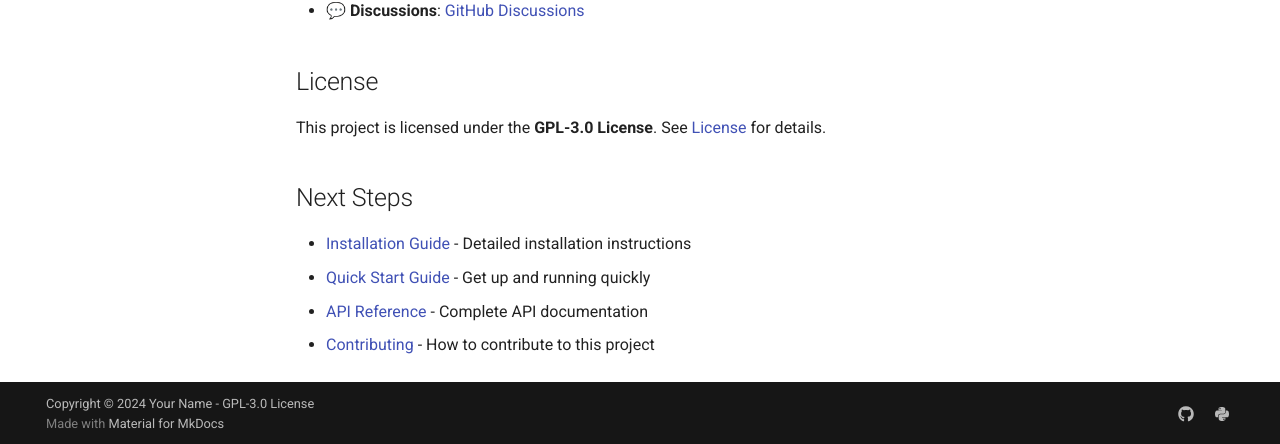
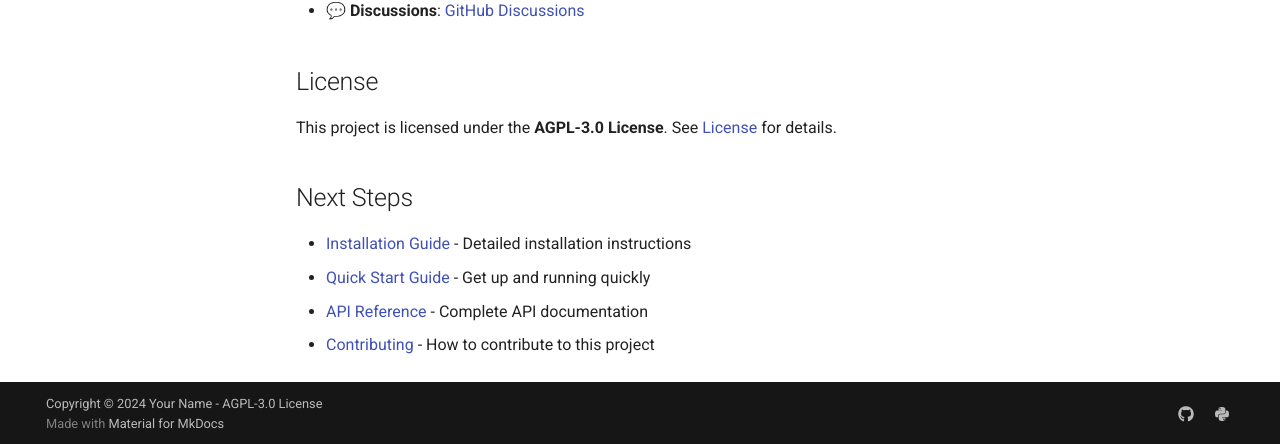
Before and after one commit to WiktorHawrylik/pyha-template, an MkDocs documentation site: the page built from docs/index.md, in a window 1280 px wide and 900 px high, scrolled down 1932 px. Shown: the part 453-897 px from the top of the window. Built offline with MkDocs 1.6.1 and Material for MkDocs 9.7.7, drawn with Linux system fonts in a browser that asks for light colours; comment, search, counter and statistics services are not loaded.

Commit message:
fix: update all remaining GPL-3.0 references to AGPL-3.0
- Fix all documentation files (CONTRIBUTING.md, mkdocs.yml, docs/)
- Update license header templates in AI instruction files
- Update data directory documentation
- Ensure complete consistency with AGPL-3.0 licensing

Co-authored-by: WiktorHawrylik <12672568+WiktorHawrylik@users.noreply.github.com>

```diff
--- a/docs/index.md
+++ b/docs/index.md
@@ -87,7 +87,7 @@ your-package-name/
 
 ## License
 
-This project is licensed under the **GPL-3.0 License**. See [License](license.md) for details.
+This project is licensed under the **AGPL-3.0 License**. See [License](license.md) for details.
 
 ## Next Steps
 
--- a/mkdocs.yml
+++ b/mkdocs.yml
@@ -103,4 +103,4 @@ extra:
     - icon: fontawesome/brands/python
       link: https://pypi.org/project/your-package-name/
 
-copyright: Copyright &copy; 2024 Your Name - GPL-3.0 License
+copyright: Copyright &copy; 2024 Your Name - AGPL-3.0 License
```
Also changed, not shown: CONTRIBUTING.md (+4 -4 lines), README.md (+1 -1 lines), data/external/README.md (+1 -1 lines), .github/copilot-instructions.md.
